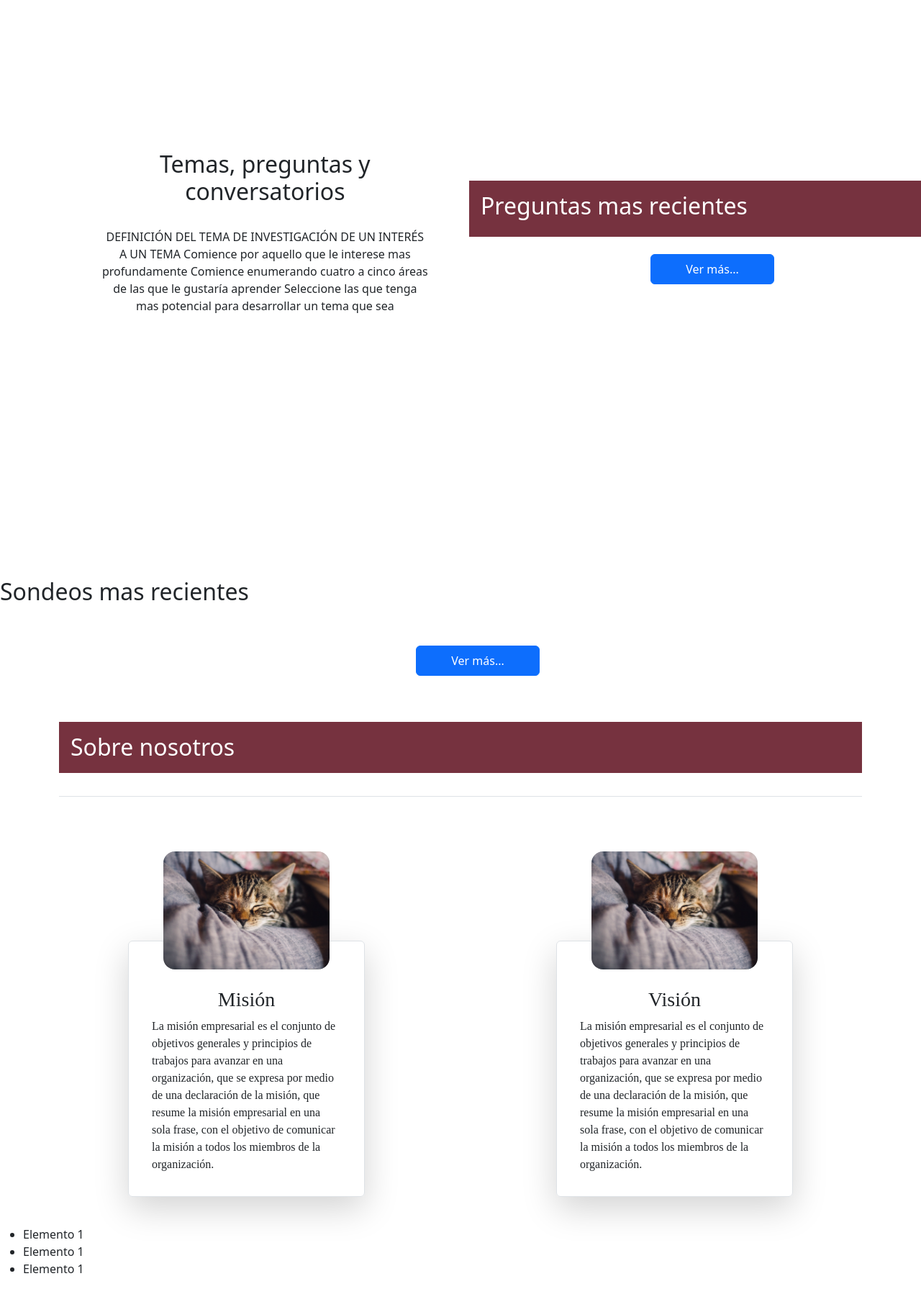
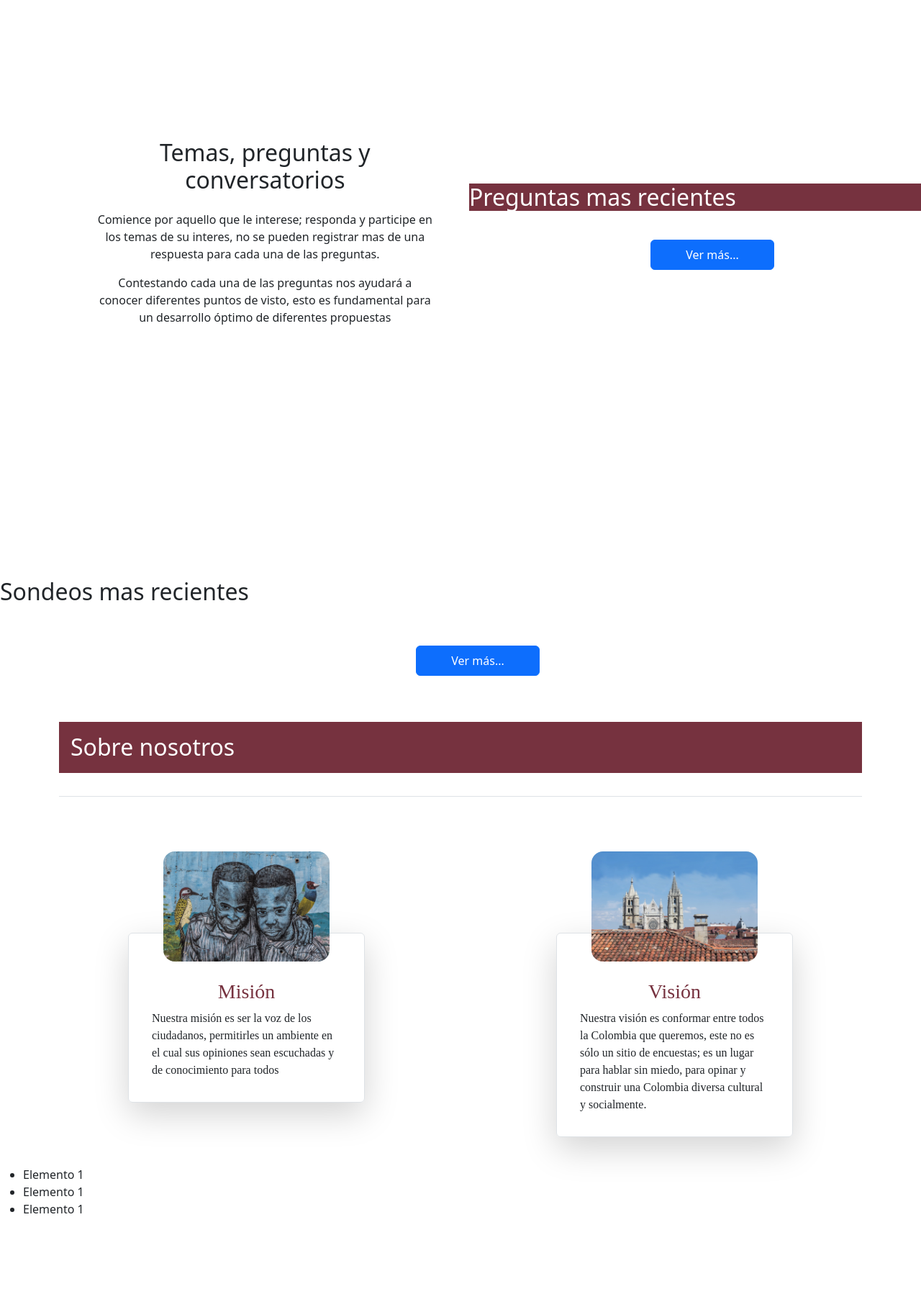
Before and after one commit to Sebas2rus/partciu, a Django app: page / in a window 1280 px wide. Shown: the part 671-2462 px from the top of the page at 72% size. After the commit the page ends 2357 px from the top, so only its background shows below. Run offline with Django 4.2, Linux system fonts and the light colour scheme; data that the repository does not hold is empty; some libraries are stand-ins or nearby versions.

Commit message:
Last commit

```diff
--- a/ciudadano/templates/usuarioPregunta.html
+++ b/ciudadano/templates/usuarioPregunta.html
@@ -3,7 +3,9 @@
 {% load bootstrap5 %}
 {% block usercontent %}
 
-<h2>Preguntas</h2>
+<h2 class="mt-2 py-3"  style="background-color:#76323f;color:white">Preguntas</h2>
+<div class="m-auto">
 {% include 'preguntaCard.html' %}
 
+</div>
 {% endblock %}
--- a/ciudadano/views.py
+++ b/ciudadano/views.py
@@ -19,7 +19,7 @@ def usuario (request, username= None):
 def usuario_sondeo(request, username = None):
     usuarios = User.objects.filter(username = request.user.username)
     sondeos = Sondeo.objects.all()[:4]
-    usuarioActual = Datos_personales.objects.filter(email=request.user.email)
+    usuarioActual = Datos_personales.objects.get(email=request.user.email)
     fecha_actual = timezone.now
     return render(request, 'usuarioSondeo.html', {"usuarios":usuarios,"sondeos": sondeos, "fecha_actual":fecha_actual, "usuarioActual": usuarioActual})
 
--- a/main/templates/index.html
+++ b/main/templates/index.html
@@ -31,20 +31,19 @@
     <div class= "col-5 " >
         <div class="align-middle text-center mx-2 " style="background-color :hsl(0, 0%, 100%, 0.8);">
             <h2 class="px-4 pt-4">Temas, preguntas y conversatorios</h2>
-            <p class="p-4"> DEFINICIÓN DEL TEMA DE INVESTIGACIÓN
-            DE UN INTERÉS A UN TEMA
-            Comience por aquello que le interese mas profundamente
-
-            Comience enumerando cuatro a cinco áreas de las que le gustaría aprender
-
-            Seleccione las que tenga mas potencial para desarrollar un tema que sea
+            <p class="pt-3 px-3">
+            Comience por aquello que le interese; responda y participe en los temas de su interes,
+            no se pueden registrar mas de una respuesta para cada una de las preguntas.
+            </p>
+            <p class="pb-4 px-3">Contestando cada una de las preguntas nos ayudará a conocer diferentes puntos de visto,
+                esto es fundamental para un desarrollo óptimo de diferentes propuestas
             </p>
         </div>
     </div>
     <div class= "col-6">
-        <div style="background-color:#76323f;" class="p-3"><h2 style="color:white">Preguntas mas recientes</h2></div>
+        <div style="background-color:#76323f;"><h2 style="color:white">Preguntas mas recientes</h2></div>
         {% include 'preguntaCard.html' %}
-        <p class="text-center"><a class="btn btn-primary px-5 py-2 ms-5" href="{% url 'login' %}" type="submit" >Ver más...</a></p>
+        <p class="text-center p-3"><a class="btn btn-primary px-5 py-2 ms-5" href="{% url 'temas' %}" type="submit" >Ver más...</a></p>
     </div>
 
 </div>
@@ -53,7 +52,7 @@
 <div class="" style="background-color:hsl(0, 0%, 100%, 0.9);">
 <h2 class="pt-5 pb-2">Sondeos mas recientes</h2>
 {% include 'sondeoCard.html' %}
-<p class="text-center"><a class="btn btn-primary px-5 py-2 ms-5" href="{% url 'login' %}" type="submit" >Ver más...</a></p>
+<p class="text-center"><a class="btn btn-primary px-5 py-2 ms-5" href="{% url 'sondeos' %}" type="submit" >Ver más...</a></p>
 <br>
 
 </div>
@@ -64,18 +63,18 @@
 
         <div class="row mx-5" style="font-family: serif">
             <div class="col   pb-4 rounded my-3 px-5" style=" background-color :hsl(0, 0%, 100%, 0.8);">
-                <p class="text-center"><img src="{% static 'images/cat.jpg' %}" width = 70% style="position:relative; top:3.5em; border-radius:1em" ></p>
+                <p class="text-center"><img src="{% static 'images/nosotros.jpg' %}" width = 70% style="position:relative; top:3.5em; border-radius:1em" ></p>
                 <div class="shadow-lg border rounded" style="padding:4em 1em 1em">
-                    <h3 class="text-center" style="font-family: curier-new; ">Misión</h3>
-                <p  style="font-family: ;" class="px-3 ">La misión empresarial es el conjunto de objetivos generales y principios de trabajos para avanzar en una organización, que se expresa por medio de una declaración de la misión, que resume la misión empresarial en una sola frase, con el objetivo de comunicar la misión a todos los miembros de la organización.</p>
+                    <h3 class="text-center" style="font-family: curier-new; color: #76323f ">Misión</h3>
+                <p  style="font-family: ;" class="px-3 "> Nuestra misión es ser la voz de los ciudadanos, permitirles un ambiente en el cual sus opiniones sean escuchadas y de conocimiento para todos</p>
                 </div>
             </div>
             <div class="col-2"></div>
             <div class="col   pb-4 rounded my-3 px-5" style="background-color :hsl(0, 0%, 100%, 0.8);">
-                <p class="text-center"><img src="{% static 'images/cat.jpg' %}" width = 70% style="position:relative; top:3.5em; border-radius:1em" ></p>
+                <p class="text-center"><img src="{% static 'images/catedral.jpg' %}" width = 70% style="position:relative; top:3.5em; border-radius:1em" ></p>
                 <div class="shadow-lg border rounded" style="padding:4em 1em 1em">
-                    <h3 class="text-center" style="font-family: curier-new">Visión</h3>
-                <p  style="font-family: curier-new" class="px-3">La misión empresarial es el conjunto de objetivos generales y principios de trabajos para avanzar en una organización, que se expresa por medio de una declaración de la misión, que resume la misión empresarial en una sola frase, con el objetivo de comunicar la misión a todos los miembros de la organización.</p>
+                    <h3 class="text-center" style="font-family: curier-new; color: #76323f">Visión</h3>
+                <p  style="font-family: curier-new" class="px-3">Nuestra visión es conformar entre todos la Colombia que queremos, este no es sólo un sitio de encuestas; es un lugar para hablar sin miedo, para opinar y construir una Colombia diversa cultural y socialmente.</p>
                 </div>
             </div>
     </div>
--- a/main/templates/preguntaCard.html
+++ b/main/templates/preguntaCard.html
@@ -2,7 +2,7 @@
 
 <div class="my-4  " style="width:50vw;">
   {% for tema in temas%}
-    <div class="row bg-light p-4 my-2 rounded border border-dark mx-5">
+    <div class="row p-4 my-2 rounded border border-dark mx-5" style="background-color :hsl(0, 0%, 100%, 0.8);">
       <div class="col-8">
         <h5 style="text-align: left;">{{tema.pregunta}}</h5>
         <small style="text-align:left;">Creado: {{tema.fecha_creacion|naturaltime}}</small>
@@ -13,7 +13,7 @@
       {% else %}
         <a class="btn  btn-primary my-sm-0 px-4 mx-auto w-100" href="{% url 'login' %}" type="submit" style="">Contestar</a>
       {% endif %}
-      <a class="btn my-1 px-4 mx-auto w-100" href="{% url 'login' %}" type="submit" style="border: solid 2px #76323f;">Estadisticas</a>
+      <a class="btn my-1 px-4 mx-auto w-100" href="{% url 'estadisticasTema' tema.id %}" type="submit" style="border: solid 2px #76323f;">Estadisticas</a>
       </div>
     </div>
   {% endfor %}
--- a/main/templates/sondeoCard.html
+++ b/main/templates/sondeoCard.html
@@ -19,7 +19,7 @@
                           {% else %}
                           <a class="btn m-auto w-50" href="{% url 'login' %}" type="submit" style="border: solid 2px #76323f;">Contestar</a>
                           {% endif %}
-                          <a class="btn m-auto w-50 mt-1" href="{% url 'login' %}" type="submit" style="border: solid 2px #76323f;" >Estadisticas</a>
+                          <a class="btn m-auto w-50 mt-1" href="{% url 'estadisticas' sondeo.id %}" type="submit" style="border: solid 2px #76323f;" >Estadisticas</a>
             <div class="mt-2 card-footer text-muted">
               Creado {{sondeo.fecha_publicacion_s|naturaltime}}</small>
             </div>
--- a/main/templates/validar_certificado.html
+++ b/main/templates/validar_certificado.html
@@ -38,6 +38,6 @@
             <p class="text-center mt-5">No se encuentra ningun certificado que coincida con la descripción</p>
         {% endif %}
     </div>
-    <p class="text-center mt-3">**Si desea descargar su certificado debe acceder al apartado usuario donde podrá descargarlo**</p>
+    <p class="text-center mt-3" style="background-color:#76323f;color:white">**Si desea descargar su certificado debe acceder al apartado usuario donde podrá descargarlo**</p>
 </div>
 {% endblock content %}
--- a/main/urls.py
+++ b/main/urls.py
@@ -7,4 +7,6 @@ urlpatterns = [
     path('', views.index, name="index"),
     path("busqueda/", views.busqueda, name="busqueda"),
     path("validar/", views.validar_certificado, name="validar"),
+    path('estadisticas/<int:id_sondeo>/', views.estadisticas, name="estadisticas"),
+    path('estadisticasTema/<int:id_tema>/', views.estadisticasTema, name="estadisticasTema"),
 ] + static(settings.STATIC_URL, document_root=settings.STATIC_ROOT)
--- a/main/views.py
+++ b/main/views.py
@@ -48,3 +48,13 @@ def validar_certificado(request):
             return render (request, "validar_certificado.html")
     elif request.method =="GET":
         return render (request, "validar_certificado.html")
+
+def estadisticas(request, id_sondeo=None):
+    respuestas = Respuesta_Sondeo.objects.filter(sondeo = id_sondeo).count()
+    sondeos = Sondeo.objects.get(id = id_sondeo)
+    return render(request, "estadisticas.html",{"respuestas": respuestas, "sondeos": sondeos})
+
+def estadisticasTema(request, id_tema=None):
+    respuestas = Respuesta.objects.filter(pregunta = id_tema).count()
+    temas = Tema.objects.get(id = id_tema)
+    return render(request, "estadisticasTema.html",{"respuestas": respuestas, "temas": temas})
```
Also changed, not shown: ciudadano/templates/usuario.html (+4 -4 lines), ciudadano/templates/usuarioContestados.html (+18 -20 lines), ciudadano/templates/usuarioSondeo.html (+4 -22 lines), main/templates/estadisticas.html (added, +26 -0 lines), main/templates/estadisticasTema.html (added, +20 -0 lines), register/templates/body.html (+2 -10 lines), static/db/background-1592030_1920.jpg (added), static/db/background-1592030_1920_DTvQiUl.jpg (added), static/images/nosotros.jpg (added).
